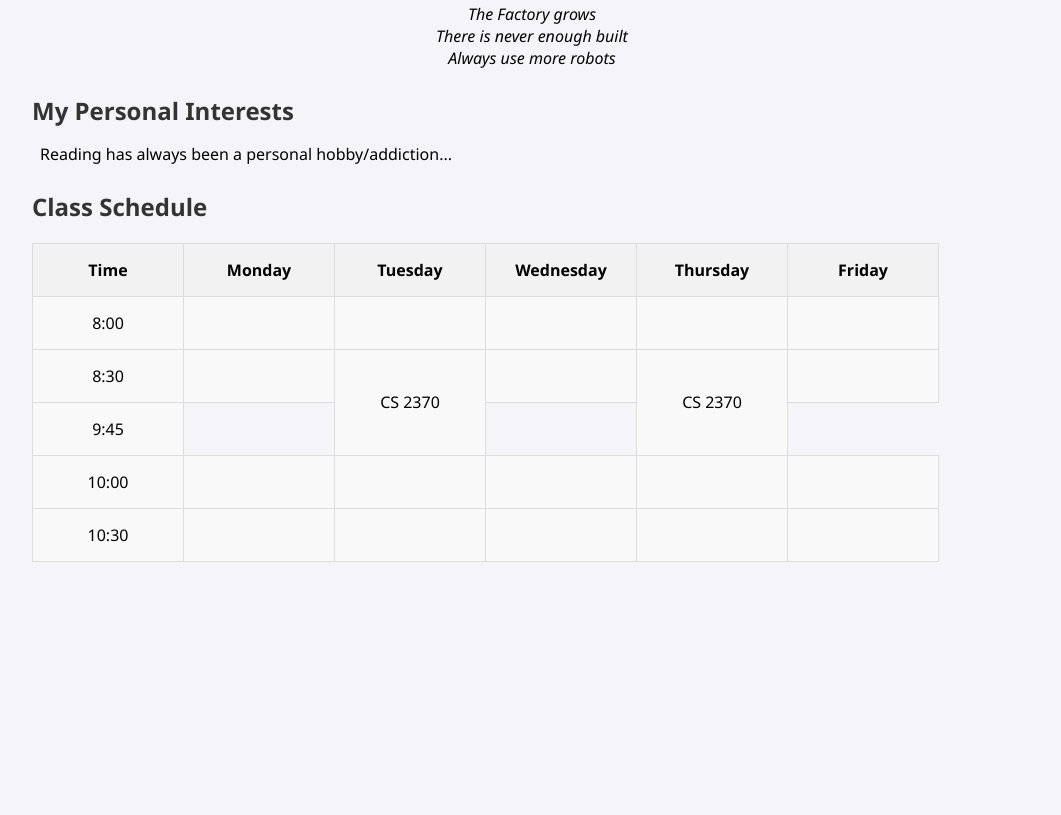
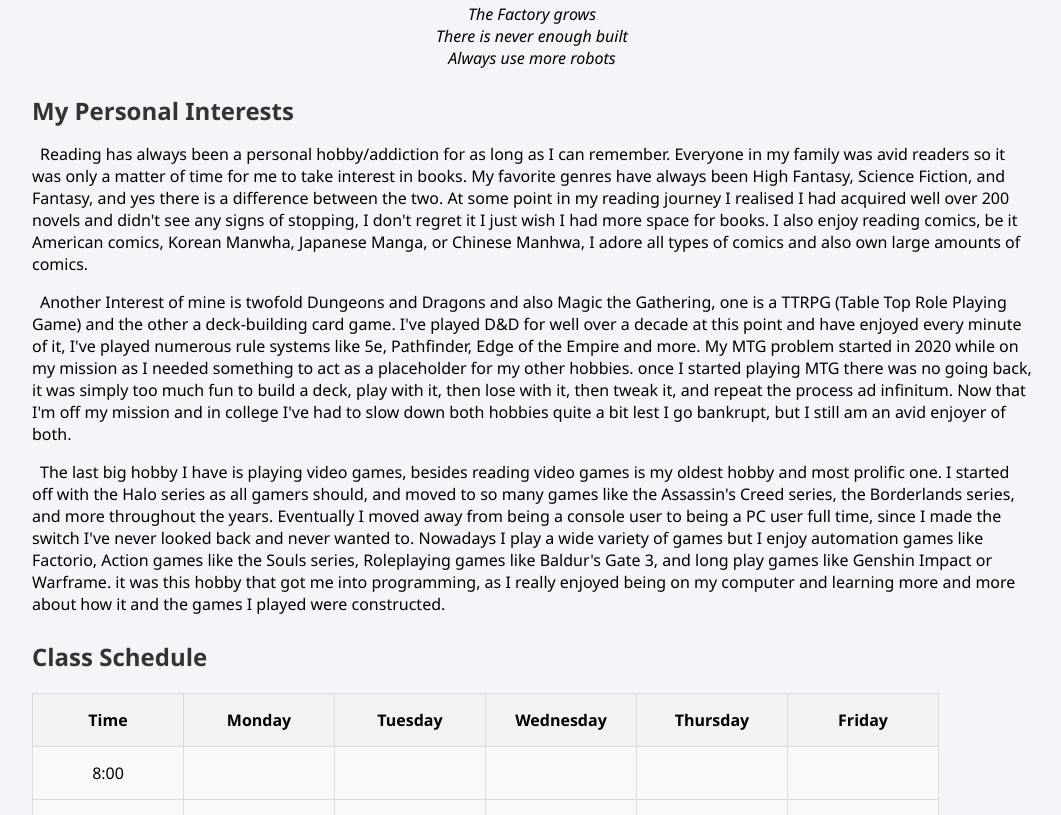
Before and after one commit to jacksonwdaw/CS-2550-X02, a plain HTML site: page index.html in a window 1280 px wide. Shown: the part 663-1478 px from the top of the page, without its empty margins (108-1169 px from the left). Before the commit the page ends 1265 px from the top, so only its background shows below. Drawn offline with Linux system fonts and the light colour scheme.

Commit message:
text addition

```diff
--- a/index.html
+++ b/index.html
@@ -41,7 +41,27 @@
     </div>
 
     <h2>My Personal Interests</h2>
-    <p>Reading has always been a personal hobby/addiction...</p>
+    <p>
+        Reading has always been a personal hobby/addiction for as long as I can remember.
+        Everyone in my family was avid readers so it was only a matter of time for me to take interest in books.
+        My favorite genres have always been High Fantasy, Science Fiction, and Fantasy, and yes there is a difference between the two.
+        At some point in my reading journey I realised I had acquired well over 200 novels and didn't see any signs of stopping, I don't regret it I just wish I had more space for books.
+        I also enjoy reading comics, be it American comics, Korean Manwha, Japanese Manga, or Chinese Manhwa, I adore all types of comics and also own large amounts of comics.
+    </p>
+    <p>
+        Another Interest of mine is twofold Dungeons and Dragons and also Magic the Gathering, one is a TTRPG (Table Top Role Playing Game) and the other a deck-building card game.
+        I've played D&D for well over a decade at this point and have enjoyed every minute of it, I've played numerous rule systems like 5e, Pathfinder, Edge of the Empire and more.
+        My MTG problem started in 2020 while on my mission as I needed something to act as a placeholder for my other hobbies.
+        once I started playing MTG there was no going back, it was simply too much fun to build a deck, play with it, then lose with it, then tweak it, and repeat the process ad infinitum.
+        Now that I'm off my mission and in college I've had to slow down both hobbies quite a bit lest I go bankrupt, but I still am an avid enjoyer of both.
+    </p>
+    <p>
+        The last big hobby I have is playing video games, besides reading video games is my oldest hobby and most prolific one.
+        I started off with the Halo series as all gamers should, and moved to so many games like the Assassin's Creed series, the Borderlands series, and more throughout the years.
+        Eventually I moved away from being a console user to being a PC user full time, since I made the switch I've never looked back and never wanted to.
+        Nowadays I play a wide variety of games but I enjoy automation games like Factorio, Action games like the Souls series, Roleplaying games like Baldur's Gate 3, and long play games like Genshin Impact or Warframe.
+        it was this hobby that got me into programming, as I really enjoyed being on my computer and learning more and more about how it and the games I played were constructed.
+    </p>
 
     <h2>Class Schedule</h2>
     <table>
```
